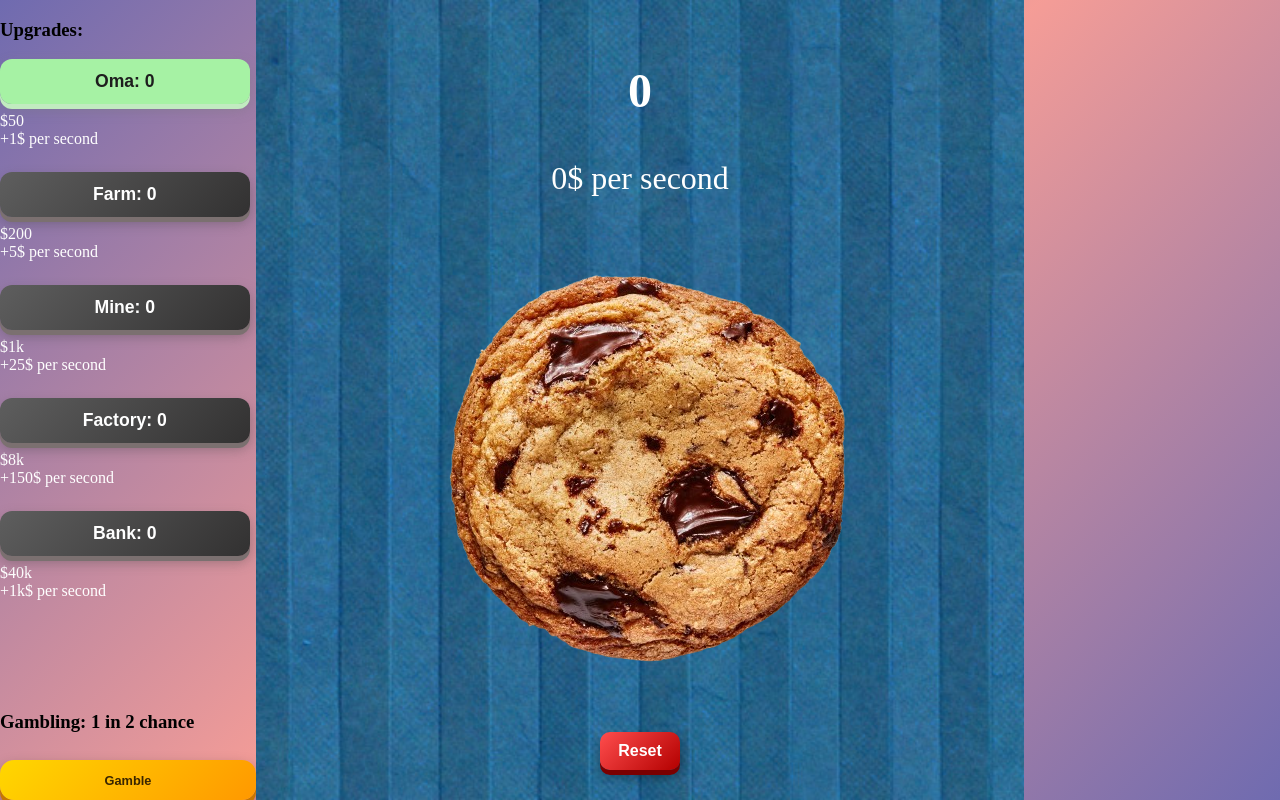
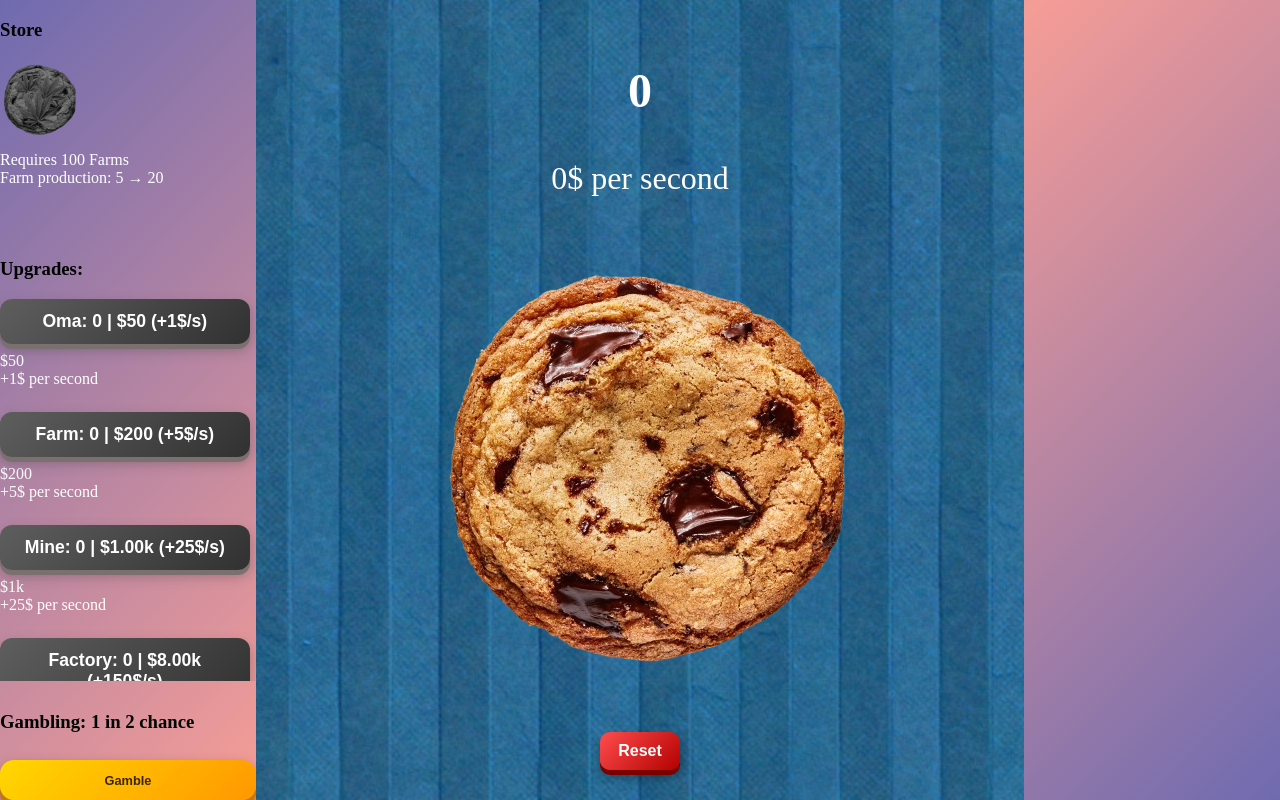
Before and after one commit to dddylanc00l/cookie, a plain HTML site: page index.html in a window 1280 px wide. Drawn offline with Linux system fonts and the light colour scheme.

Commit message:
weed cookie en prijs omhoog bij 15%

```diff
--- a/index.html
+++ b/index.html
@@ -12,6 +12,17 @@
   <div id="game-layout">
     <!-- LEFT UI -->
     <aside id="left-ui">
+      <section id="store">
+        <h1>Store</h1>
+
+        <div class="store-item">
+          <img src="weedcookie.png" id="weed-cookie" alt="Weed Cookie" class="store-img locked" />
+          <span class="tooltip">
+            Requires 100 Farms<br>
+            Farm production: 5 → 20
+          </span>
+        </div>
+      </section>
       <section id="upgrades">
         <h1>Upgrades:</h1>
         <!-- oma -->
@@ -22,7 +33,7 @@
         <!--farm-->
         <div class="upgrade-item">
           <button id="farm" class="upgrade-btn">Farm</button>
-          <span class="tooltip">$200<br>+5$ per second</span>
+          <span class="tooltip" id="farm-tooltip"></span>
         </div>
         <!--mine-->
         <div class="upgrade-item">
--- a/javascript.js
+++ b/javascript.js
@@ -4,10 +4,13 @@
 let saved = localStorage.getItem("score");
 let score = saved !== null && !isNaN(saved) ? parseInt(saved) : 0;
 
-let clickCount = 0;          // counts clicks in the current second
-const maxClicksPerSecond = 50; // maximum allowed clicks per second
+let clickCount = 0;
+const maxClicksPerSecond = 50;
 
-// Reset the click counter every 1 second
+let weedCookieBought = localStorage.getItem("weedCookie") === "true";
+const weedCookieImg = document.getElementById("weed-cookie");
+
+// Reset click counter every second
 setInterval(() => {
   clickCount = 0;
 }, 1000);
@@ -16,67 +19,21 @@ setInterval(() => {
    NUMBER FORMATTER
 ========================= */
 function formatNumber(num) {
-  if (num >= 1_000_000_000) {
-    return (num / 1_000_000_000).toFixed(2).replace(/\.0$/, "") + "B";
-  }
-  if (num >= 1_000_000) {
-    return (num / 1_000_000).toFixed(2).replace(/\.0$/, "") + "M";
-  }
-  if (num >= 1_000) {
-    return (num / 1_000).toFixed(2).replace(/\.0$/, "") + "k";
-  }
+  if (num >= 1_000_000_000) return (num / 1_000_000_000).toFixed(2) + "B";
+  if (num >= 1_000_000) return (num / 1_000_000).toFixed(2) + "M";
+  if (num >= 1_000) return (num / 1_000).toFixed(2) + "k";
   return num.toString();
 }
 
 /* =========================
-   UPGRADE CONFIG (ADD HERE)
+   UPGRADE CONFIG
 ========================= */
 const upgrades = {
-  oma: {
-    cost: 50,
-    pps: 1,
-    unlocksAt: null,
-    buttonId: "oma",
-    containerId: "oma-container",
-    sprite: "grandma.png",
-    className: "omaSprite"
-  },
-  farm: {
-    cost: 200,
-    pps: 5,
-    unlocksAt: "oma",
-    buttonId: "farm",
-    containerId: "farm-container",
-    sprite: "farm.png",
-    className: "farmSprite"
-  },
-  mine: {
-    cost: 1000,
-    pps: 25,
-    unlocksAt: "farm",
-    buttonId: "mine",
-    containerId: "mine-container",
-    sprite: "mine.png",
-    className: "mineSprite"
-  },
-  factory: {
-    cost: 8000,
-    pps: 150,
-    unlocksAt: "mine",
-    buttonId: "factory",
-    containerId: "factory-container",
-    sprite: "factory.png",
-    className: "factorySprite"
-  },
-  bank: {
-    cost: 40000,
-    pps: 1000,
-    unlocksAt: "factory",
-    buttonId: "bank",
-    containerId: "bank-container",
-    sprite: "bank.png",
-    className: "bankSprite"
-  }
+  oma: { cost: 50, pps: 1, unlocksAt: null, buttonId: "oma", containerId: "oma-container", sprite: "grandma.png", className: "omaSprite" },
+  farm: { cost: 200, pps: 5, unlocksAt: "oma", buttonId: "farm", containerId: "farm-container", sprite: "farm.png", className: "farmSprite" },
+  mine: { cost: 1000, pps: 25, unlocksAt: "farm", buttonId: "mine", containerId: "mine-container", sprite: "mine.png", className: "mineSprite" },
+  factory: { cost: 8000, pps: 150, unlocksAt: "mine", buttonId: "factory", containerId: "factory-container", sprite: "factory.png", className: "factorySprite" },
+  bank: { cost: 40000, pps: 1000, unlocksAt: "factory", buttonId: "bank", containerId: "bank-container", sprite: "bank.png", className: "bankSprite" }
 };
 
 /* =========================
@@ -100,8 +57,11 @@ for (const key in upgrades) {
    UI INIT
 ========================= */
 scoreText.textContent = formatNumber(score);
+updateAllUpgradeButtons();
+updateStore();
 updatePerSecond();
 updateUnlocks();
+updateTooltips();
 
 /* =========================
    RESTORE SPRITES
@@ -116,15 +76,12 @@ for (const type in counts) {
    AUTO SCORE
 ========================= */
 setInterval(() => {
-  let total = 0;
-  for (const type in upgrades) {
-    total += counts[type] * upgrades[type].pps;
-  }
-
+  const total = calculateTotalPPS();
   if (total > 0) {
     score += total;
     scoreText.textContent = formatNumber(score);
     localStorage.setItem("score", score);
+    updateAllUpgradeButtons(); // update buttons to gray out unaffordable upgrades
   }
 }, 1000);
 
@@ -132,46 +89,38 @@ setInterval(() => {
    COOKIE CLICK
 ========================= */
 cookie.addEventListener("click", () => {
-  if (clickCount >= maxClicksPerSecond) return; // ignore if too many clicks
-
-  clickCount++; // count this click
-
+  if (clickCount >= maxClicksPerSecond) return;
+  clickCount++;
   score++;
   scoreText.textContent = formatNumber(score);
   localStorage.setItem("score", score);
+  updateAllUpgradeButtons();
 });
-
 
 /* =========================
    RESET
 ========================= */
 resetBtn.addEventListener("click", () => {
-  // Reset score
   score = 0;
   localStorage.setItem("score", 0);
   scoreText.textContent = formatNumber(score);
 
-  // Reset upgrades
   for (const type in upgrades) {
     counts[type] = 0;
     localStorage.setItem(type, 0);
-
-    // Clear images
     const container = document.getElementById(upgrades[type].containerId);
     if (container) container.innerHTML = "";
-
-    // Reset button text
-    const button = document.getElementById(upgrades[type].buttonId);
-    if (button) {
-      button.textContent = `${capitalize(type)}: 0`;
-    }
   }
 
-  // 🔑 IMPORTANT: update AFTER everything is reset
+  weedCookieBought = false;
+  localStorage.removeItem("weedCookie");
+
+  updateStore();
+  updateAllUpgradeButtons();
   updatePerSecond();
+  updateTooltips();
   updateUnlocks();
 });
-
 
 /* =========================
    GAMBLING
@@ -189,18 +138,19 @@ gambleBtn.addEventListener("click", () => {
 
   scoreText.textContent = formatNumber(score);
   localStorage.setItem("score", score);
+  updateAllUpgradeButtons();
 });
 
 /* =========================
-   BUTTON HANDLERS
+   UPGRADE BUTTON HANDLERS
 ========================= */
 for (const type in upgrades) {
-  const { cost, buttonId } = upgrades[type];
-  const button = document.getElementById(buttonId);
+  const button = document.getElementById(upgrades[type].buttonId);
 
-  button.textContent = `${capitalize(type)}: ${counts[type]}`;
+  updateUpgradeButton(type);
 
   button.addEventListener("click", () => {
+    const cost = getUpgradeCost(type);
     if (score < cost) return;
 
     score -= cost;
@@ -210,46 +160,128 @@ for (const type in upgrades) {
     localStorage.setItem(type, counts[type]);
 
     scoreText.textContent = formatNumber(score);
-    button.textContent = `${capitalize(type)}: ${counts[type]}`;
 
     spawnUpgrade(type);
+    updateUpgradeButton(type);
+    updateStore();
     updatePerSecond();
+    updateTooltips();
     updateUnlocks();
+  });
+}
+
+/* =========================
+   STORE (WEED COOKIE)
+========================= */
+function updateStore() {
+  if (!weedCookieImg) return;
+
+  weedCookieImg.classList.remove("locked", "unlocked");
+
+  if (weedCookieBought || counts.farm >= 100) {
+    weedCookieImg.classList.add("unlocked");
+  } else {
+    weedCookieImg.classList.add("locked");
+  }
+}
+
+if (weedCookieImg) {
+  weedCookieImg.addEventListener("click", () => {
+    if (weedCookieBought || counts.farm < 100) return;
+
+    weedCookieBought = true;
+    localStorage.setItem("weedCookie", "true");
+
+    alert("🌿 Weed Cookie bought! Farms now produce 20$/s");
+
+    updateAllUpgradeButtons();
+    updatePerSecond();
+    updateTooltips();
+    updateStore();
   });
 }
 
 /* =========================
    HELPERS
 ========================= */
-function updatePerSecond() {
+function getEffectivePPS(type) {
+  if (type === "farm" && weedCookieBought) return 20;
+  return upgrades[type].pps;
+}
+
+function calculateTotalPPS() {
   let total = 0;
   for (const type in upgrades) {
-    total += counts[type] * upgrades[type].pps;
+    total += counts[type] * getEffectivePPS(type);
   }
-  perSecondText.textContent = `${formatNumber(total)}$ per second`;
+  return total;
+}
+
+function updatePerSecond() {
+  perSecondText.textContent =
+    `${formatNumber(calculateTotalPPS())}$ per second`;
+}
+
+function getUpgradeCost(type) {
+  const baseCost = upgrades[type].cost;
+  const owned = counts[type];
+  return Math.floor(baseCost * Math.pow(1.15, owned));
+}
+
+function updateUpgradeButton(type) {
+  const button = document.getElementById(upgrades[type].buttonId);
+  if (!button) return;
+
+  const cost = getUpgradeCost(type);
+  const pps = getEffectivePPS(type);
+
+  button.textContent =
+    `${capitalize(type)}: ${counts[type]} | $${formatNumber(cost)} (+${pps}$/s)`;
+
+  // Check unlock + affordability
+  const unlocked = !upgrades[type].unlocksAt || counts[upgrades[type].unlocksAt] > 0;
+  const affordable = score >= cost;
+
+  button.disabled = !unlocked || !affordable;
+
+  // Update styling
+  button.classList.toggle("locked", !unlocked || !affordable);
+  button.classList.toggle("unlocked", unlocked && affordable);
+}
+
+function updateAllUpgradeButtons() {
+  for (const type in upgrades) {
+    updateUpgradeButton(type);
+  }
+}
+
+function updateTooltips() {
+  const farmTooltip = document.getElementById("farm-tooltip");
+  if (!farmTooltip) return;
+  farmTooltip.innerHTML =
+    `$200<br>+${getEffectivePPS("farm")}$ per second`;
 }
 
 function updateUnlocks() {
   for (const type in upgrades) {
-    const { unlocksAt, buttonId } = upgrades[type];
-    const button = document.getElementById(buttonId);
+    const button = document.getElementById(upgrades[type].buttonId);
+    const unlocked =
+      !upgrades[type].unlocksAt ||
+      counts[upgrades[type].unlocksAt] > 0;
 
-    const unlocked = !unlocksAt || counts[unlocksAt] > 0;
-    button.disabled = !unlocked;
+    button.disabled = !unlocked || score < getUpgradeCost(type);
     button.classList.toggle("locked", !unlocked);
     button.classList.toggle("unlocked", unlocked);
   }
 }
 
 function spawnUpgrade(type) {
-  const { containerId, sprite, className } = upgrades[type];
-  const container = document.getElementById(containerId);
-
+  const container = document.getElementById(upgrades[type].containerId);
   if (!container || container.children.length >= 6) return;
 
   const img = document.createElement("img");
-  img.src = sprite;
-  img.className = className;
+  img.src = upgrades[type].sprite;
+  img.className = upgrades[type].className;
   container.appendChild(img);
 }
 
--- a/style.css
+++ b/style.css
@@ -333,3 +333,32 @@ body::before {
   from { background-position: 100% 100%; }
   to   { background-position: 0% 0%; }
 }
+
+#store {
+  margin-bottom: 2vh;
+}
+
+.store-item {
+  position: relative;
+  margin-bottom: 2vh;
+}
+
+.store-img {
+  width: 80px;
+  cursor: pointer;
+  border-radius: 12px;
+  transition: transform 0.15s, filter 0.15s;
+}
+
+.store-img:hover {
+  transform: scale(1.05);
+}
+
+.store-img.locked {
+  filter: grayscale(1) brightness(0.6);
+  cursor: not-allowed;
+}
+
+.store-img.unlocked {
+  filter: none;
+}
```
Also changed, not shown: oma.jpg (deleted), weedcookie.png (added).
